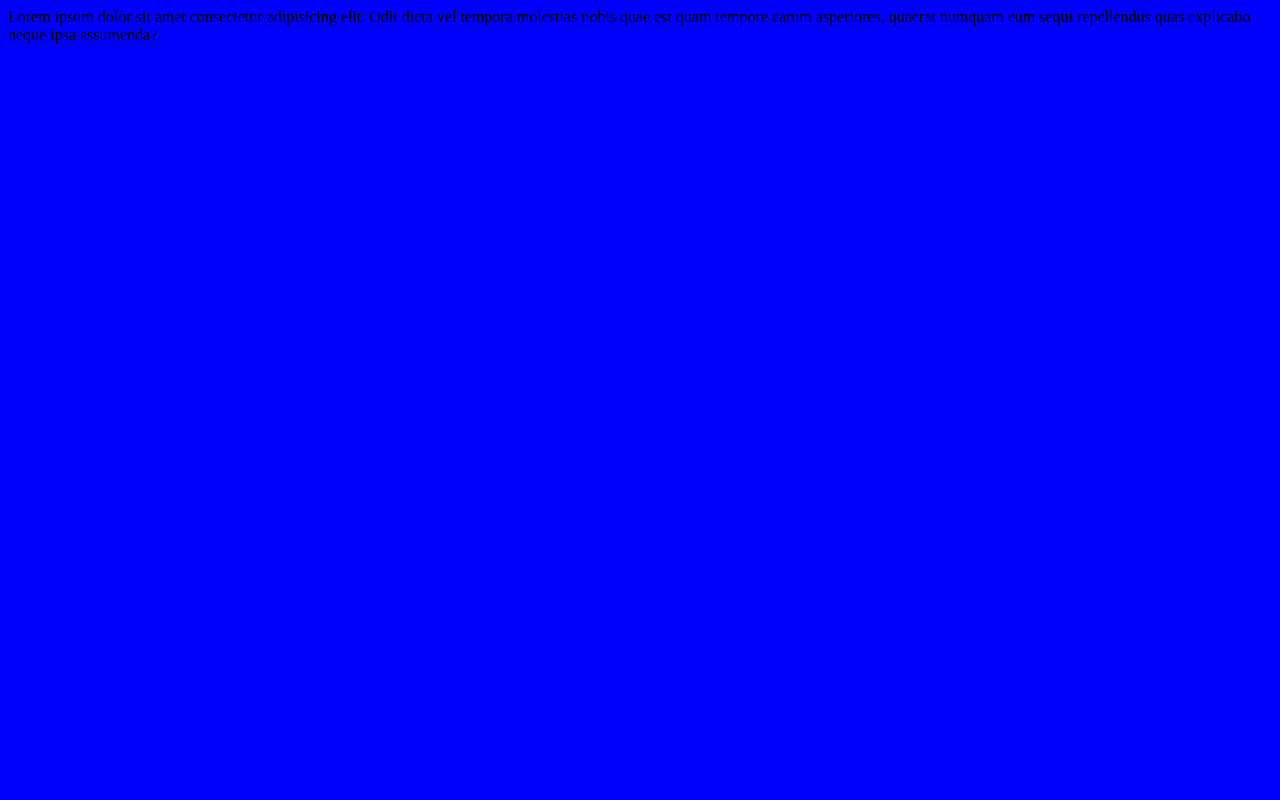
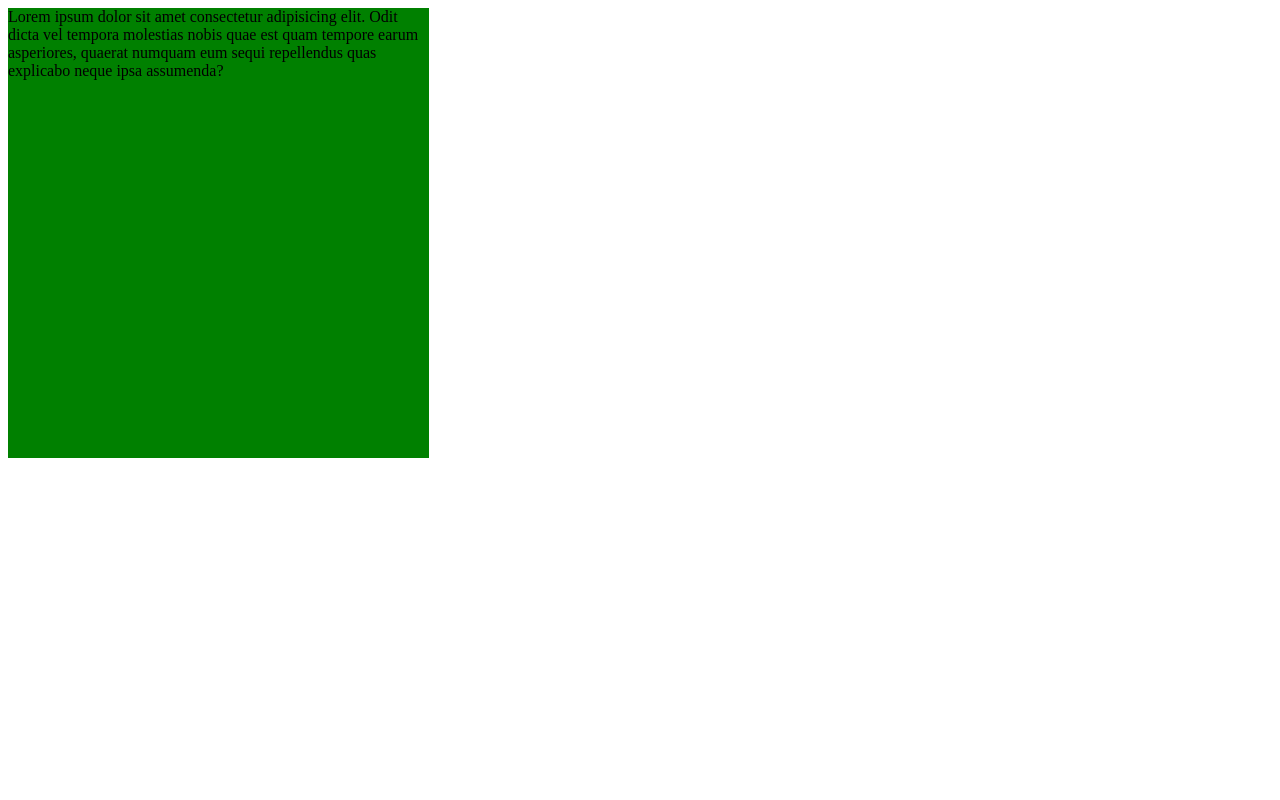
Before and after one commit to mariuszal/CAFS2, a PHP site: page /classwork.html in a window 1280 px wide. Run offline with PHP 8.4, Linux system fonts and the light colour scheme.

Commit message:
classwork 8.1

```diff
--- a/app.css
+++ b/app.css
@@ -2,18 +2,24 @@
     background-color: red;
 } */
 
-@media only screen and (max-width: 480px) {
-    body {
-        background-color: red;
+@media only screen and (max-width: 785px) {
+    div {
+        width: 100%;
+        height: 250px;
+        background-color: blue;
     }
 }
-@media only screen and (min-width: 480px) {
-    body {
+@media only screen and (min-width: 786px){
+    div {
+        width: 50%;
+        height: 350px;
+        background-color: yellow;
+    }
+}
+@media only screen and (min-width: 1200px) {
+    div {
+        width: 33.33%;
+        height: 450px;
         background-color: green;
     }
 }
-@media only screen and (min-width: 800px) {
-    body {
-        background-color: blue;
-    }
-}
--- a/classwork.html
+++ b/classwork.html
@@ -7,6 +7,8 @@
     <link rel="stylesheet" href="app.css">
 </head>
 <body>
-    Lorem ipsum dolor sit amet consectetur adipisicing elit. Odit dicta vel tempora molestias nobis quae est quam tempore earum asperiores, quaerat numquam eum sequi repellendus quas explicabo neque ipsa assumenda?
+    <div>
+        Lorem ipsum dolor sit amet consectetur adipisicing elit. Odit dicta vel tempora molestias nobis quae est quam tempore earum asperiores, quaerat numquam eum sequi repellendus quas explicabo neque ipsa assumenda?
+    </div>
 </body>
 </html>
```
